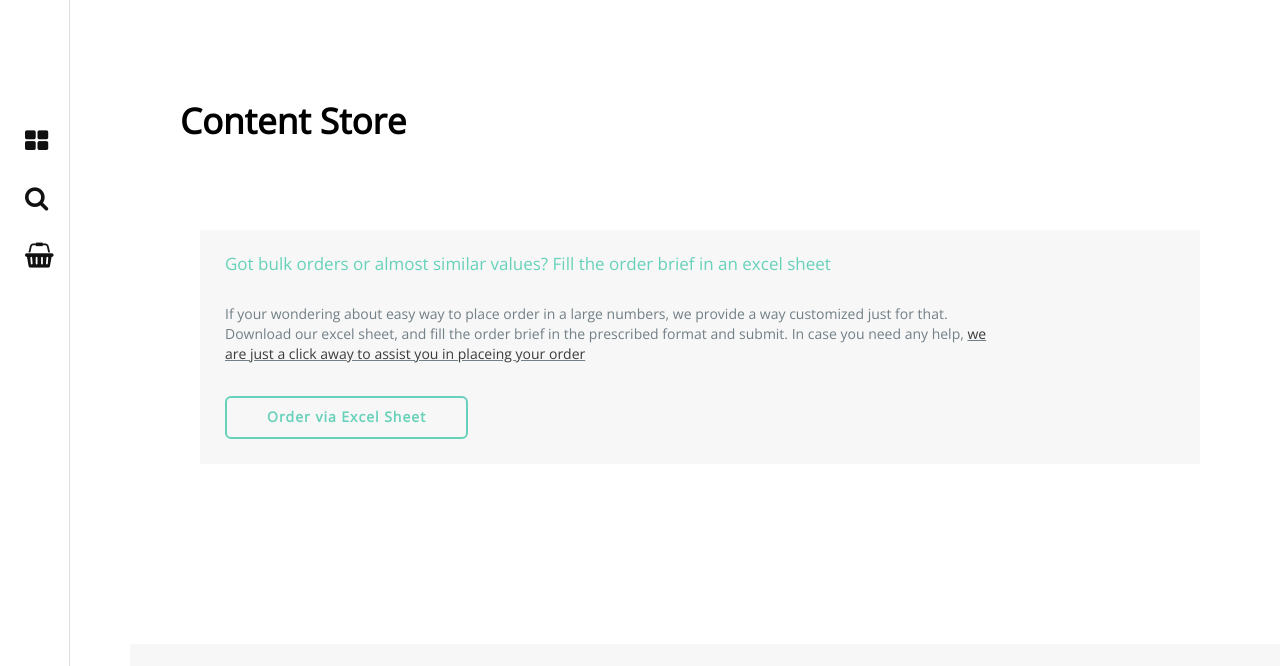
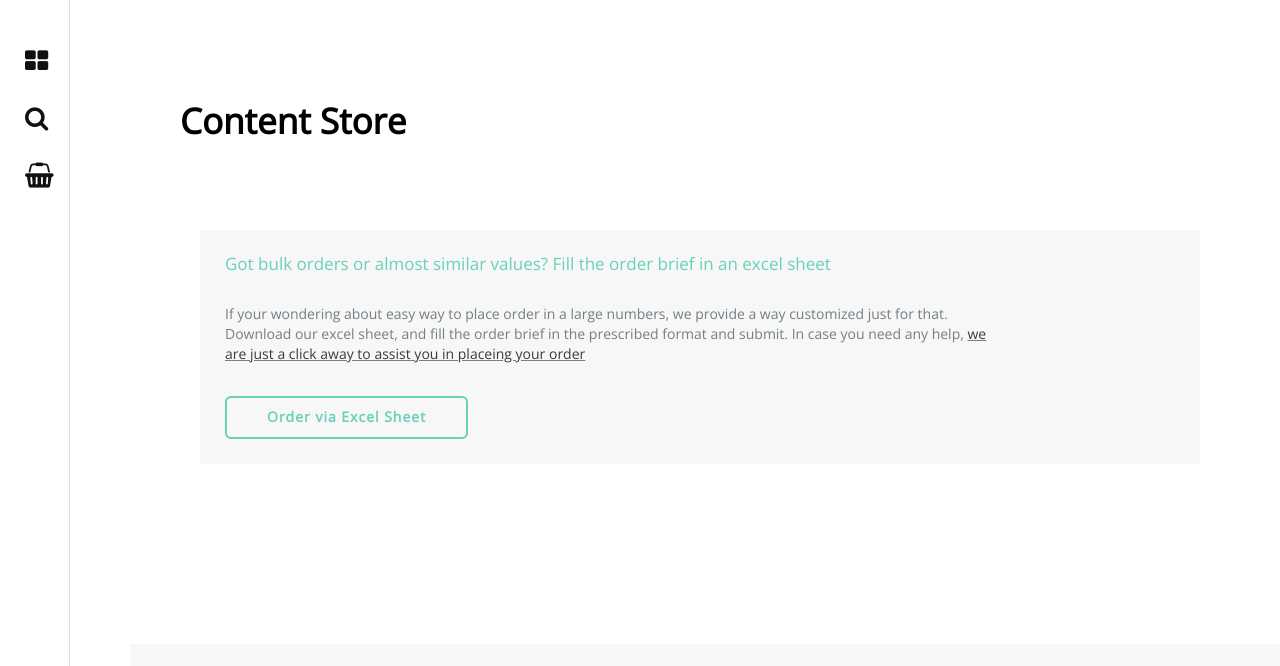
Before and after one commit to Rahul007D/Rahul007D.github.io, a plain HTML site: page index.html in a window 1280 px wide. Shown: the part 77-743 px from the top of the page. Drawn offline with nearby package versions, Linux system fonts and the light colour scheme; a script that the page names is missing; a web font is replaced by a local one.

Commit message:
Update index.html

```diff
--- a/index.html
+++ b/index.html
@@ -29,7 +29,7 @@
   <div class="sidenav1">
         <div class="sidenav">
 
-                <a href="#link"><i class="fa fa-th-large" style="margin-top: 100px;"></i>
+                <a href="#link"><i class="fa fa-th-large" style="margin-top: 20px;"></i>
                 <a href="#link"><i class="fa fa-search" style="margin-top:20px;"></i></a>
                 <a href="#link"><i class="fa fa-shopping-basket"style="margin-top:20px;"></i></a>
 
```
